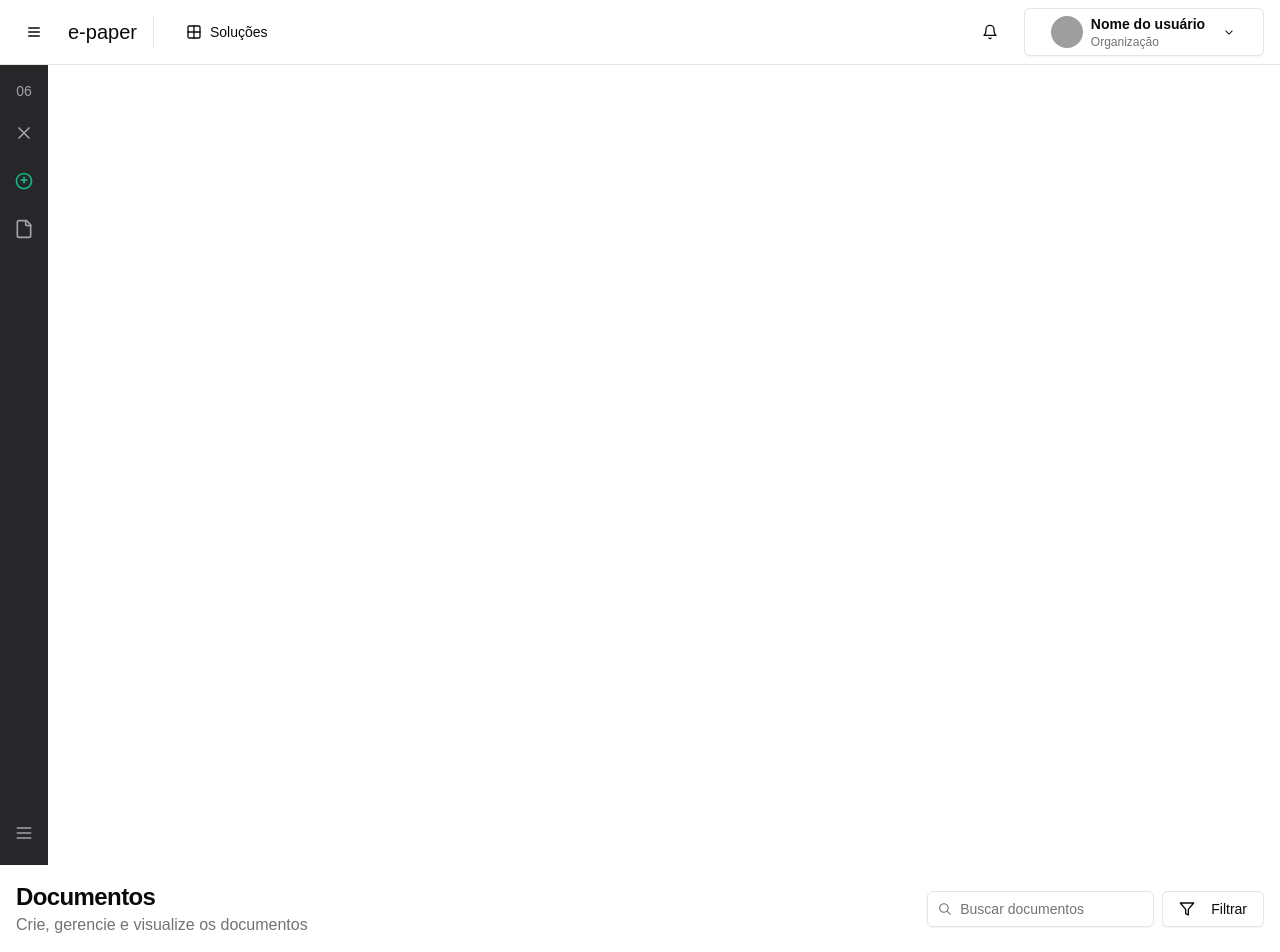
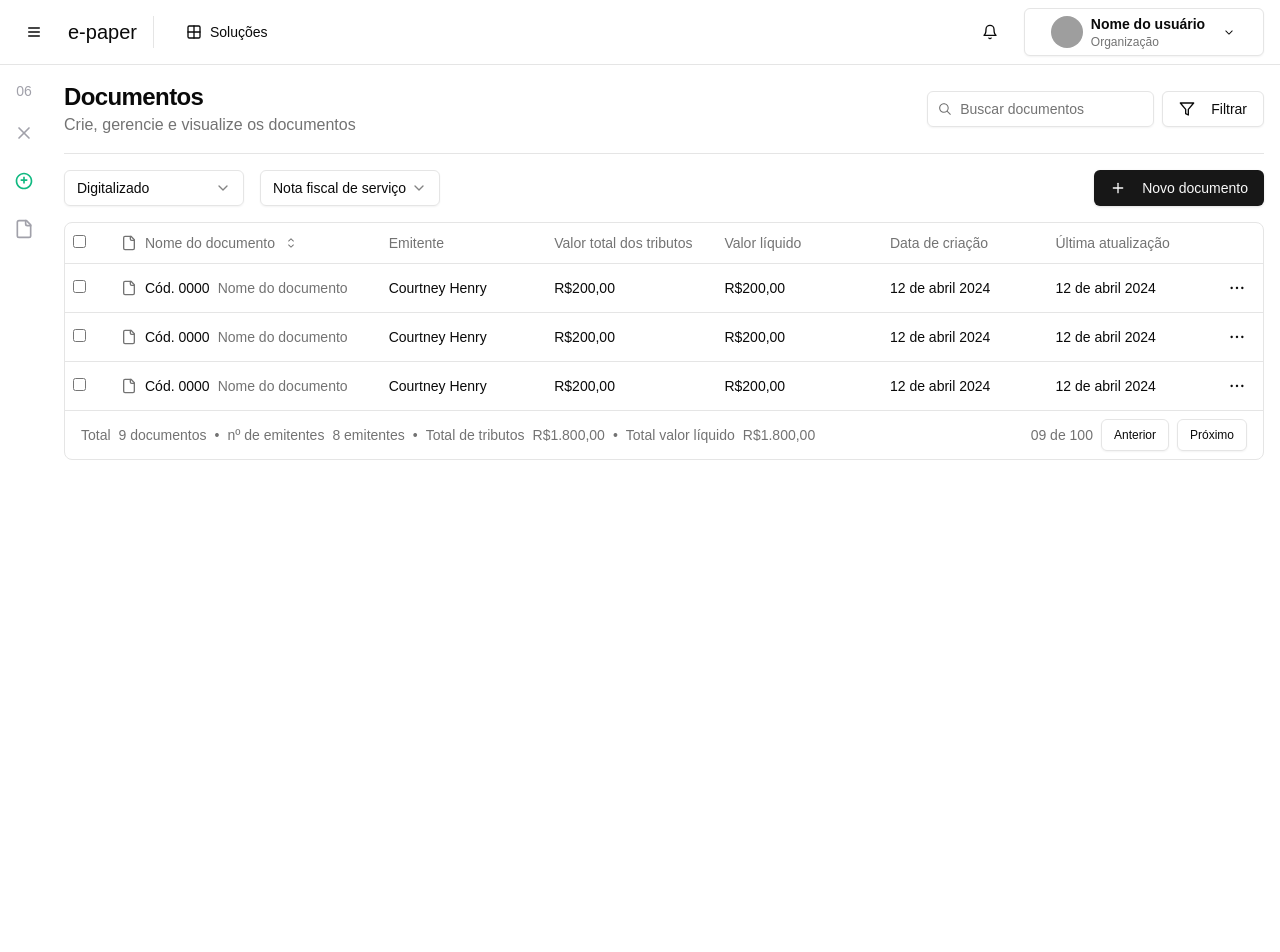
Before and after one commit to higorxi/front-end, a Next.js app: page / in a window 1280 px wide. Shown: the top 952 px of the page. After the commit the page ends 865 px from the top, so only its background shows below. Built offline with nearby package versions, Linux system fonts and the light colour scheme; grey boxes are pictures that could not be loaded.

Commit message:
integration table in layout

```diff
--- a/src/app/page.tsx
+++ b/src/app/page.tsx
@@ -1,12 +1,10 @@
 import { DocumentTable } from "@/components/document-table";
 import { Header } from "@/components/header";
-import Sidebar from "@/components/sidebar";
 
 export default function Home() {
   return (
     <>
     <Header/>
-    <Sidebar/>
     <DocumentTable/>
     </>
   );
--- a/src/components/document-table.tsx
+++ b/src/components/document-table.tsx
@@ -28,6 +28,7 @@ import {
   SelectValue,
 } from "@/components/ui/select"
 import { Separator } from "@/components/ui/separator"
+import Sidebar from "./sidebar"
 
 export function DocumentTable() {
   const documents = [
@@ -40,11 +41,33 @@ export function DocumentTable() {
       createdAt: "12 de abril 2024",
       updatedAt: "12 de abril 2024",
     },
-    // ... (outros documentos permanecem inalterados)
-  ]
+    {
+      id: "0000",
+      name: "Nome do documento",
+      sender: "Courtney Henry",
+      totalValue: "R$200,00",
+      netValue: "R$200,00",
+      createdAt: "12 de abril 2024",
+      updatedAt: "12 de abril 2024",
+    },
+    {
+      id: "0000",
+      name: "Nome do documento",
+      sender: "Courtney Henry",
+      totalValue: "R$200,00",
+      netValue: "R$200,00",
+      createdAt: "12 de abril 2024",
+      updatedAt: "12 de abril 2024",
+    },
+  ];
 
   return (
-    <div className="w-full max-w-7xl mx-auto p-4 space-y-4">
+    <div className="flex h-screen">
+      {/* Sidebar fixa no lado esquerdo */}
+      <Sidebar/>
+
+      {/* Conteúdo principal */}
+      <div className="flex-1 w-full max-w-7xl mx-auto p-4 space-y-4">
         <div className="flex justify-between items-center">
           <div>
             <h1 className="text-2xl font-bold tracking-tight">Documentos</h1>
@@ -87,7 +110,9 @@ export function DocumentTable() {
                 <SelectValue placeholder="Tipo documental" />
               </SelectTrigger>
               <SelectContent>
-              <SelectItem value="nota-fiscal">Nota fiscal de serviço</SelectItem>
+                <SelectItem value="nota-fiscal">
+                  Nota fiscal de serviço
+                </SelectItem>
                 <SelectItem value="contrato">Contrato</SelectItem>
                 <SelectItem value="recibo">Recibo</SelectItem>
               </SelectContent>
@@ -114,10 +139,14 @@ export function DocumentTable() {
                   </div>
                 </TableHead>
                 <TableHead className="min-w-[150px]">Emitente</TableHead>
-              <TableHead className="min-w-[150px]">Valor total dos tributos</TableHead>
+                <TableHead className="min-w-[150px]">
+                  Valor total dos tributos
+                </TableHead>
                 <TableHead className="min-w-[150px]">Valor líquido</TableHead>
                 <TableHead className="min-w-[150px]">Data de criação</TableHead>
-              <TableHead className="min-w-[150px]">Última atualização</TableHead>
+                <TableHead className="min-w-[150px]">
+                  Última atualização
+                </TableHead>
                 <TableHead className="w-[50px]"></TableHead>
               </TableRow>
             </TableHeader>
@@ -131,7 +160,9 @@ export function DocumentTable() {
                     <div className="flex items-center gap-2">
                       <FileIcon className="h-4 w-4 text-muted-foreground" />
                       <span className="font-medium">Cód. {document.id}</span>
-                    <span className="text-muted-foreground">{document.name}</span>
+                      <span className="text-muted-foreground">
+                        {document.name}
+                      </span>
                     </div>
                   </TableCell>
                   <TableCell>{document.sender}</TableCell>
@@ -142,10 +173,7 @@ export function DocumentTable() {
                   <TableCell>
                     <DropdownMenu>
                       <DropdownMenuTrigger asChild>
-                      <Button
-                        variant="ghost"
-                        className="h-8 w-8 p-0"
-                      >
+                        <Button variant="ghost" className="h-8 w-8 p-0">
                           <DotsHorizontalIcon className="h-4 w-4" />
                         </Button>
                       </DropdownMenuTrigger>
@@ -185,5 +213,6 @@ export function DocumentTable() {
           </div>
         </div>
       </div>
-  )
+    </div>
+  );
 }
--- a/src/components/sidebar.tsx
+++ b/src/components/sidebar.tsx
@@ -1,9 +1,9 @@
-import { File, Menu, X } from "lucide-react"
+import { File, X } from "lucide-react"
 import Link from "next/link"
 
 export default function Sidebar() {
   return (
-    <aside className="flex h-screen w-12 flex-col items-center gap-4 bg-zinc-800 py-4">
+    <aside className="flex h-[90vh] w-12 flex-col items-center gap-4 bg-white py-4">
       <Link
         href="#"
         className="text-sm font-medium text-zinc-400 hover:text-zinc-100"
@@ -44,13 +44,6 @@ export default function Sidebar() {
           <span className="sr-only">Files</span>
         </Link>
       </nav>
-      <button
-        type="button"
-        className="rounded-md p-1.5 text-zinc-400 hover:bg-zinc-700 hover:text-zinc-100"
-      >
-        <Menu className="h-5 w-5" />
-        <span className="sr-only">Menu</span>
-      </button>
     </aside>
   )
 }
```
Lines whose indentation alone changed are shown as unchanged.
